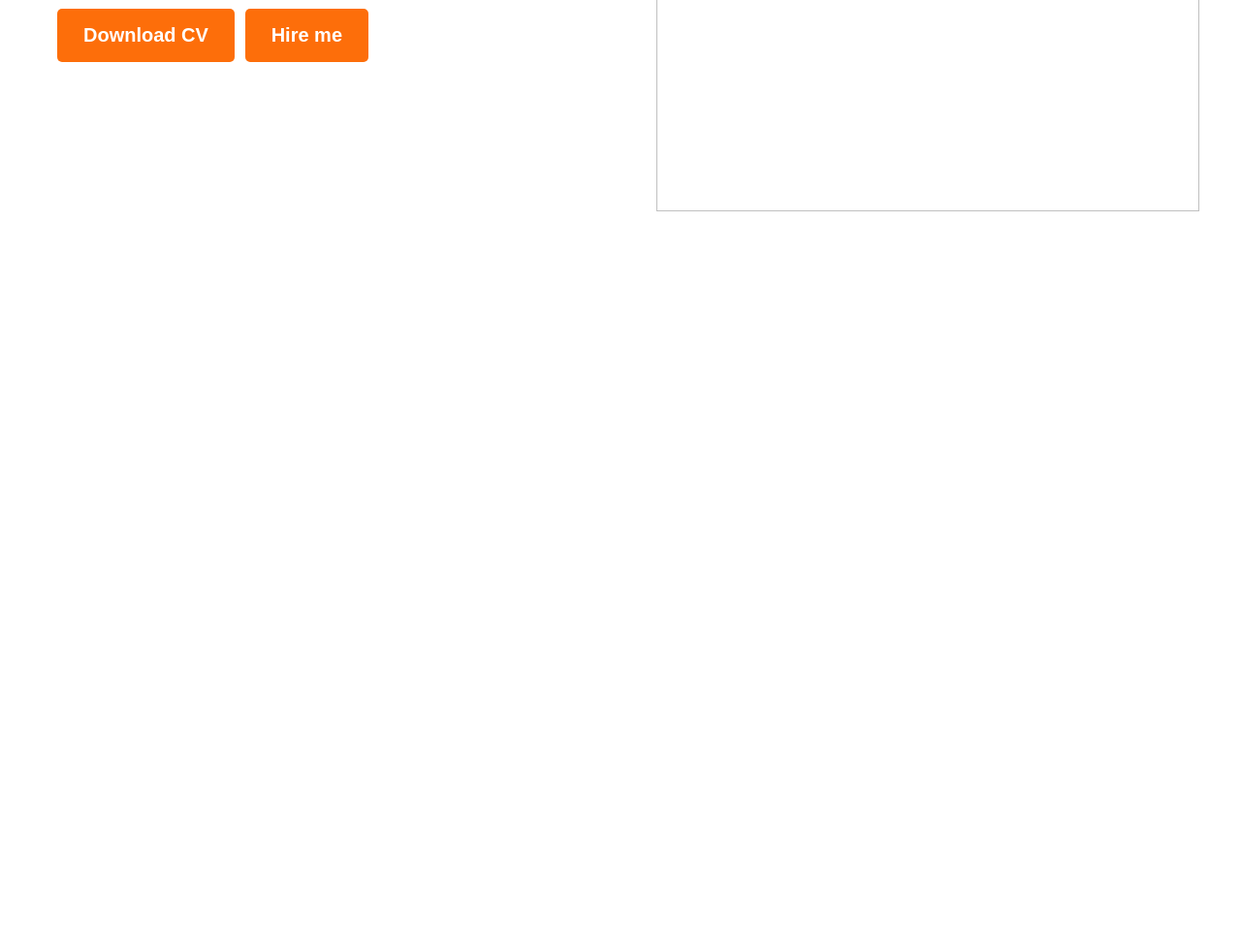
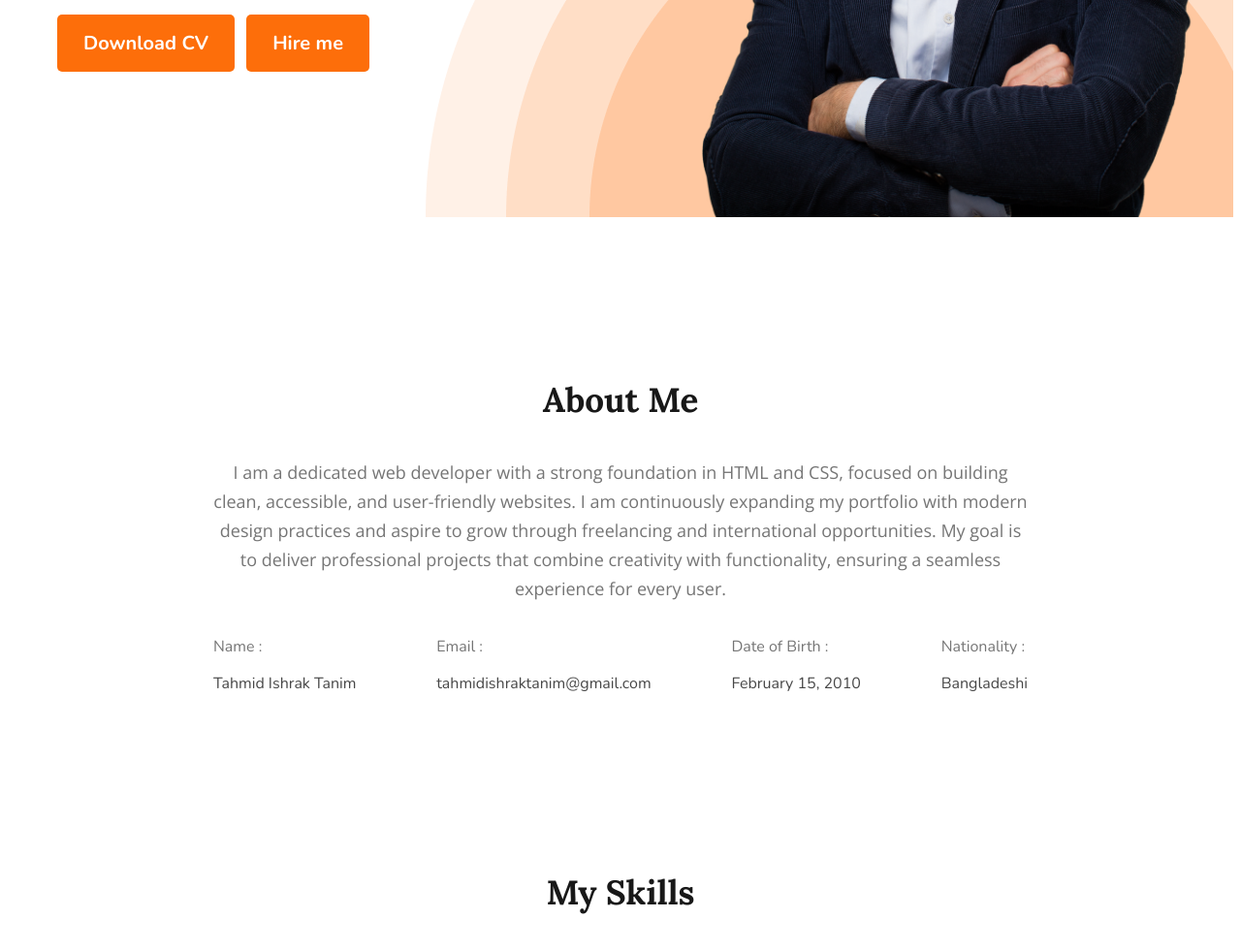
Before and after one commit to tahmidishrak/web-development-course-file, a plain HTML site: page Milstone 1/Module 6/portfolio.html in a window 1280 px wide. Shown: the part 688-1668 px from the top of the page at 97% size. Before the commit the page ends 914 px from the top, so only its background shows below. Drawn offline with nearby package versions, Linux system fonts and the light colour scheme; a web font is replaced by a local one.

Commit message:
updated module 6

```diff
--- a/Milstone 1/Module 6/portfolio.html
+++ b/Milstone 1/Module 6/portfolio.html
@@ -6,12 +6,12 @@
     <title>Web developer portfolio</title>
     <link rel="preconnect" href="https://fonts.googleapis.com">
     <link rel="preconnect" href="https://fonts.gstatic.com" crossorigin>
-    <link href="https://fonts.googleapis.com/css2?family=Dancing+Script:wght@400..700&family=Great+Vibes&family=Open+Sans:ital,wght@0,300..800;1,300..800&display=swap" rel="stylesheet">
+    <link href="https://fonts.googleapis.com/css2?family=Dancing+Script:wght@400..700&family=Great+Vibes&family=Lora:ital,wght@0,400..700;1,400..700&family=Nunito:ital,wght@0,200..1000;1,200..1000&family=Open+Sans:ital,wght@0,300..800;1,300..800&family=Playfair+Display:ital,wght@0,400..900;1,400..900&display=swap" rel="stylesheet">
     <link rel="stylesheet" href="styles/portfolio.css">
 </head>
 <!-- fonts used: Open Sans, Dancing Script, Great Vibes -->
-<body class="open-sans-normal dancing-script-normal great-vibes-regular">
-    <header>
+<body class="open-sans-normal dancing-script-normal great-vibes-regular lora-regular playfair-display-regular nunito-regular">
+    <header class="header">
         <nav>
             <h3 class="nav-title">Tah<span class="text-primary">mi</span>d</h3>
             <ul>
@@ -28,10 +28,38 @@
                 <button style="margin-right: 8px;" class="btn-primary"> Download CV</button>
                 <button class="btn-primary">Hire me</button>
             </div>
-            <img class="banner-profile-pic" src="portfolio-resources/images/portfolio profile pic 3.png" alt="">
+            <img class="banner-profile-pic" src="images/hardy.png" alt="">
         </div>
     </header>
-    <main></main>
+    <main>
+        <!-- About-me section -->
+        <section class="about">
+            <h3 class="section-title">About Me</h3>
+            <p class="section-description">I am a dedicated web developer with a strong foundation in HTML and CSS, focused on building clean, accessible, and user-friendly websites. I am continuously expanding my portfolio with modern design practices and aspire to grow through freelancing and international opportunities. My goal is to deliver professional projects that combine creativity with functionality, ensuring a seamless experience for every user.</p>
+            <div class="about-items">
+                <div class="about-item">
+                    <p class="item-title">Name :</p>
+                    <p class="item-description">Tahmid Ishrak Tanim</p>
+                </div>
+                <div class="about-item">
+                    <p class="item-title">Email :</p>
+                    <p class="item-description">tahmidishraktanim@gmail.com</p>
+                </div>
+                <div class="about-item">
+                    <p class="item-title">Date of Birth :</p>
+                    <p class="item-description">February 15, 2010</p>
+                </div>
+                <div class="about-item">
+                    <p class="item-title">Nationality :</p>
+                    <p class="item-description">Bangladeshi</p>
+                </div>
+            </div>
+        </section>
+        <!-- skills section -->
+         <section class="skills">
+            <h3 class="skill-title">My Skills</h3>
+         </section>
+    </main>
     <footer></footer>
 </body>
 </html>
--- a/Milstone 1/Module 6/styles/portfolio.css
+++ b/Milstone 1/Module 6/styles/portfolio.css
@@ -19,6 +19,26 @@
   font-style: normal;
 }
 
+.lora-regular{
+  font-family: "Lora", serif;
+  font-optical-sizing: auto;
+  font-weight: 400;
+  font-style: normal;
+}
+
+.playfair-display-regular{
+  font-family: "Playfair Display", serif;
+  font-optical-sizing: auto;
+  font-weight: 400;
+  font-style: normal;
+}
+
+.nunito-regular{
+  font-family: "Nunito", sans-serif;
+  font-optical-sizing: auto;
+  font-weight: 400;
+  font-style: normal;
+}
 
 /* shared styles */
 .text-primary{
@@ -36,12 +56,40 @@
     border-radius: 5px;
     font-size: 20px;
     border: none;
+    font-family: "Nunito", sans-serif;
 }
 .btn-primary:hover{
     box-shadow: black 2px 2px 10px;
     background-color: #474747;
 }
+.section-title{
+    color: rgba(24, 24, 24, 1);
+    font-family: "Lora", serif;
+    font-style: Bold;
+    font-size: 35px;
+    font-weight: 700;
+    line-height: 48px;
+    letter-spacing: 0%;
+    text-align: center;
+}
+.section-description{
+    color: rgba(117, 117, 117, 1);
+    font-family: Open Sans;
+    font-style: Regular;
+    font-size: 18px;
+    font-weight: 400;
+    line-height: 30px;
+    letter-spacing: 0%;
+    text-align: center;
+}
 
+
+/* header */
+.header{
+    background-image: url("../images/header_bg.png");
+    background-repeat: no-repeat;
+    background-position: right bottom;
+}
 /* nav style */
 nav{
     display: flex;
@@ -52,7 +100,7 @@ nav{
 .nav-title{
     font-size: 70px;
     font-weight: 400;
-    font-family: "Great Vibes", cursive;
+    font-family: "Playfair Display", serif;
 }
 nav ul{
     display: flex;
@@ -110,3 +158,34 @@ nav li a{
     width: 560px;
     height: 670px;
 }
+/* main */
+main{
+    margin: 0 auto;
+    width: 1140px;
+}
+/* About Me */
+.about{
+    border-radius: 10px;
+    padding: 130px 150px;
+}
+.about-items{
+    display: flex;
+    justify-content: space-between;
+}
+.item-title{
+    color: #757575;
+}
+.item-description{
+    color: #474747;
+}
+/* skills style */
+.skill-title{
+    color: rgba(24, 24, 24, 1);
+    font-family:"Lora", serif;
+    font-style: Bold;
+    font-size: 35px;
+    font-weight: 700;
+    line-height: 48px;
+    letter-spacing: 0%;
+    text-align: center;
+}
```
Also changed, not shown: Milstone 1/Module 6/images/developer.png (added), Milstone 1/Module 6/images/hardy.png (added), Milstone 1/Module 6/images/header_bg.png (added), Milstone 1/Module 6/images/icons/facebook.png (added), Milstone 1/Module 6/images/icons/insta.png (added), Milstone 1/Module 6/images/icons/js.png (added), Milstone 1/Module 6/images/icons/mongo.png (added), Milstone 1/Module 6/images/icons/nodejs.png (added), Milstone 1/Module 6/images/icons/react.png (added), Milstone 1/Module 6/images/icons/twitter.png (added).
